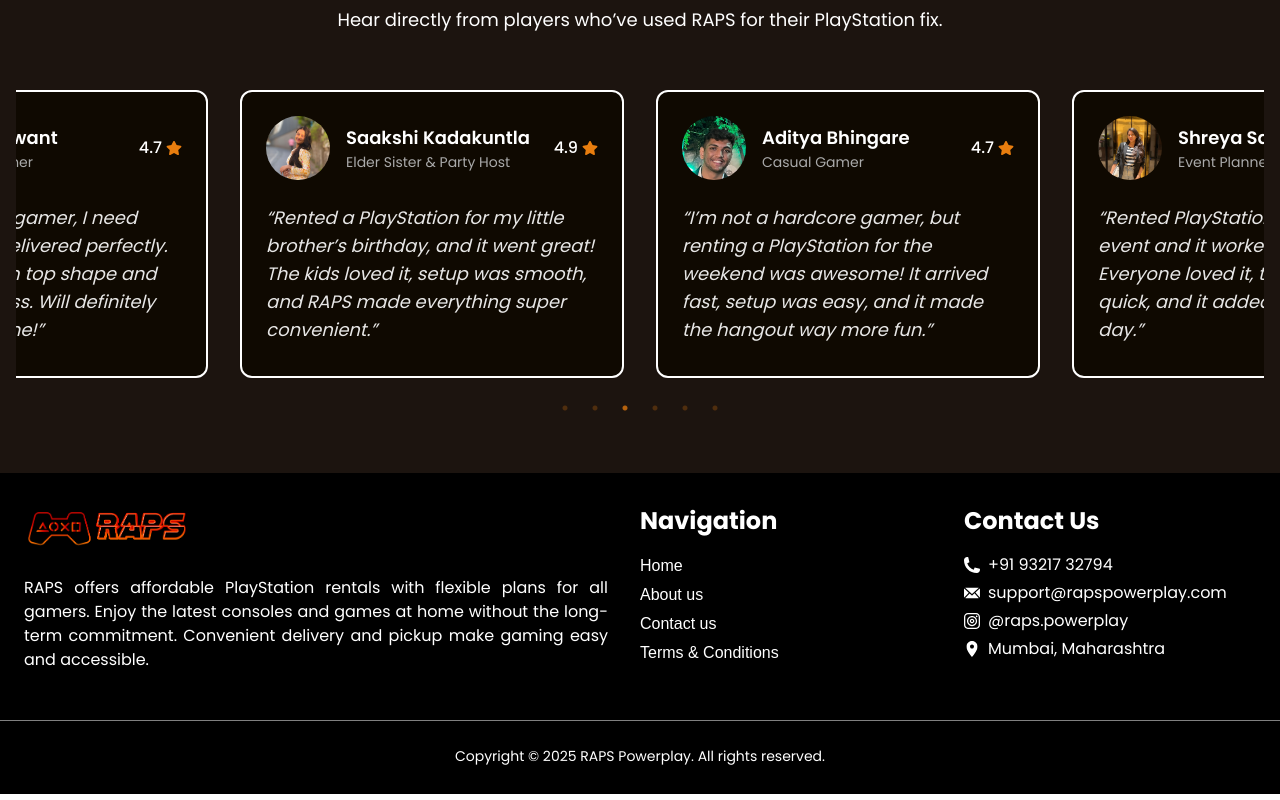
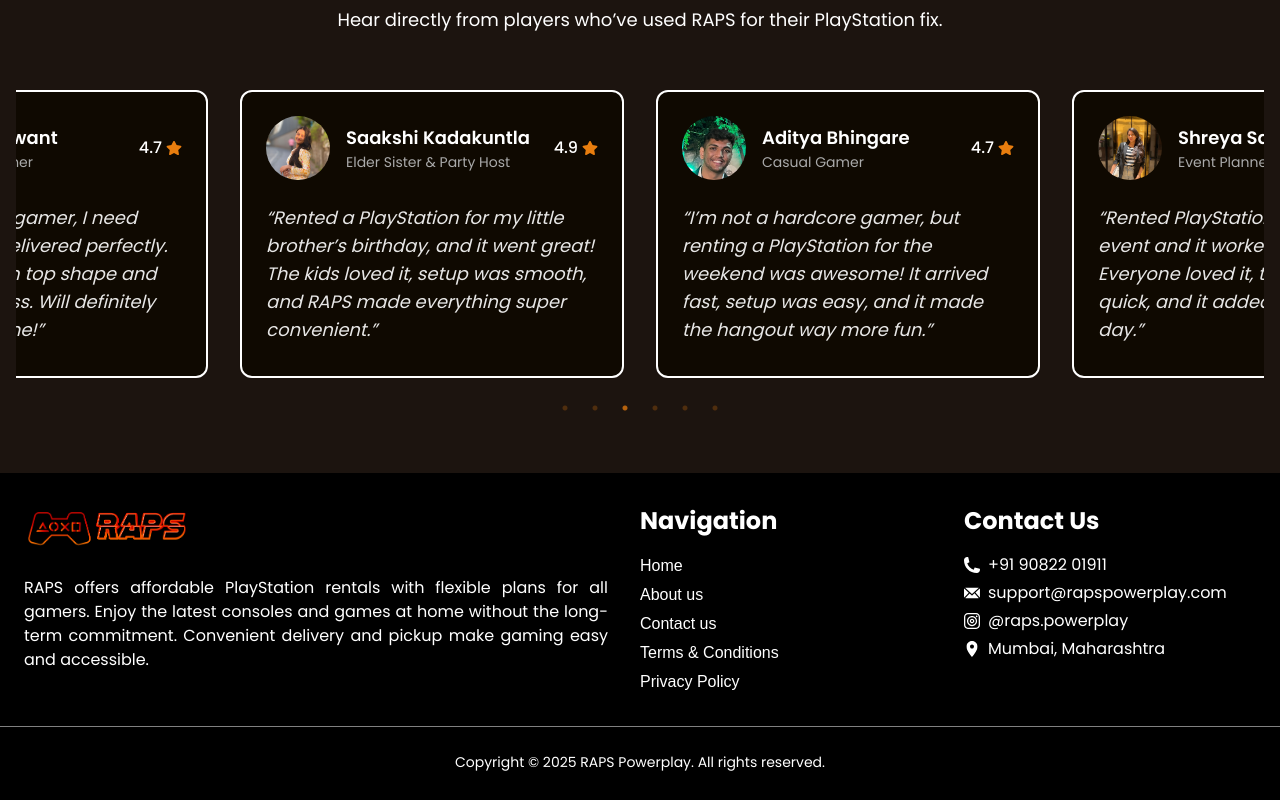
Before and after one commit to teaminsync/raps_powerplay, a React (Vite) app in the folder my-app/: page / in a window 1280 px wide. Shown: the part 3671-4471 px from the top of the page. Built offline with nearby package versions, Linux system fonts and the light colour scheme; no server answers.

Commit message:
Update Footer.jsx

```diff
--- a/my-app/src/components/Footer.jsx
+++ b/my-app/src/components/Footer.jsx
@@ -66,6 +66,14 @@
                   Terms & Conditions
                 </button>
               </li>
+                            <li>
+                <button
+                  onClick={() => handleNavigation('/pp')}
+                  className="text-sm sm:text-base text-white no-underline hover:text-[#e87d0e] bg-transparent border-none transition-all duration-300 ease-in-out cursor-pointer"
+                >
+                  Privacy Policy
+                </button>
+              </li>
             </ul>
           </div>
 
@@ -76,20 +84,20 @@
             <div className="grid grid-cols-1 sm:grid-cols-2 md:grid-cols-1 gap-1">
               {/* Phone */}
               <a
-                href="https://wa.me/+919321732794"
+                href="https://wa.me/+919082201911"
                 target="_blank"
                 rel="noopener noreferrer"
                 className="text-white no-underline hover:text-[#e87d0e] bg-transparent border-none transition-all duration-300 ease-in-out cursor-pointer"
               >
                 <div className="flex items-center space-x-2 text-sm sm:text-base">
                   <img src={phone} alt="Phone Icon" className="w-4 h-4" />
-                  <span>+91 93217 32794</span>
+                  <span>+91 90822 01911</span>
                 </div>
               </a>
 
               {/* Gmail */}
               <a
-                href="mailto:support@rapspowerplay.com"
+                href="mailto:raps.powerplay@gmail.com"
                 className="text-white no-underline hover:text-[#e87d0e] bg-transparent border-none transition-all duration-300 ease-in-out cursor-pointer"
               >
                 <div className="flex items-center space-x-2 text-sm sm:text-base">
```
